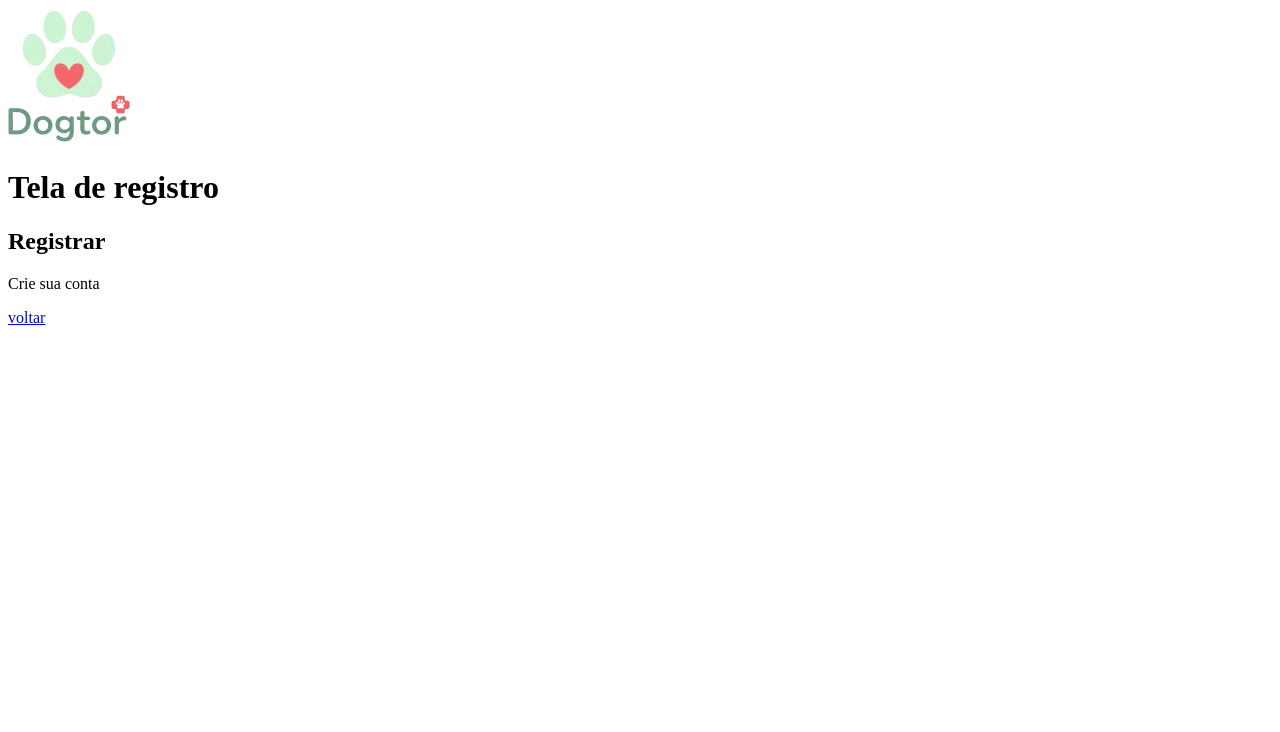
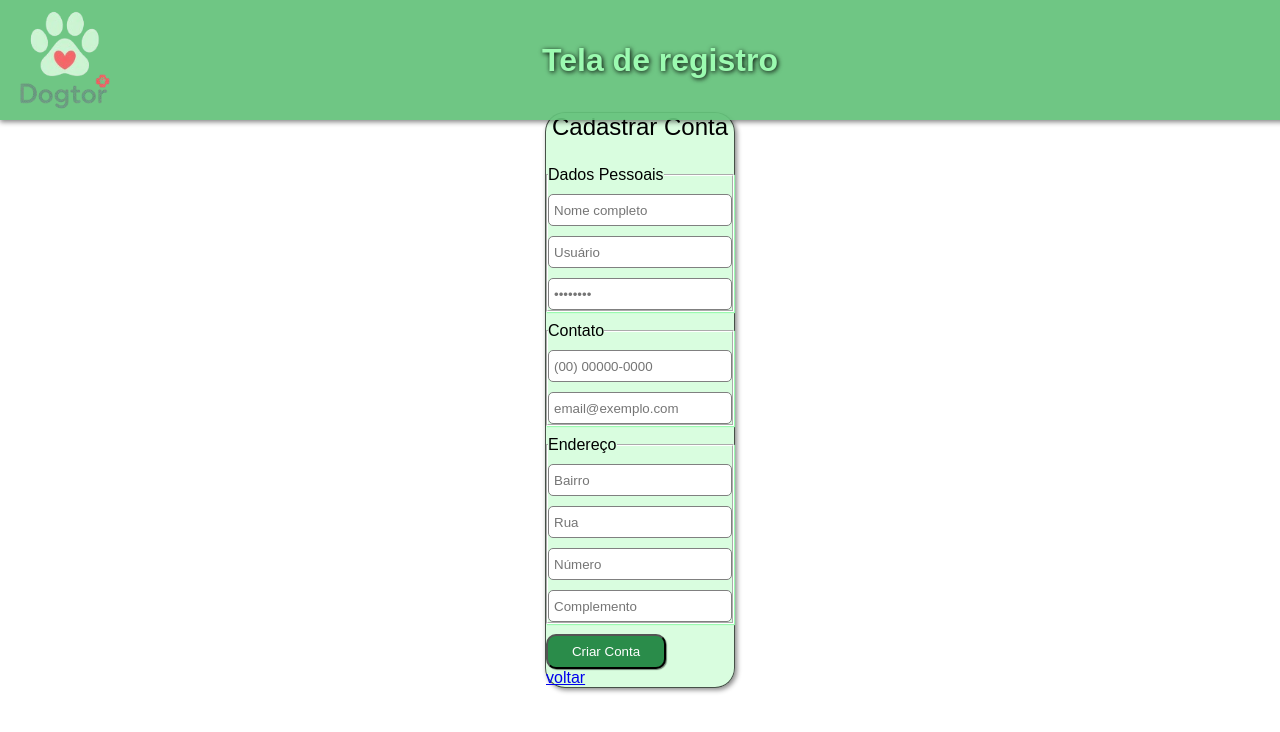
Before and after one commit to UlfGunnar/Projeto-Senai-2-4, a Flask app: page /registrar in a window 1280 px wide. Shown: the top 732 px of the page. Run offline with Flask 3, Linux system fonts and the light colour scheme.

Commit message:
Tela de registro

```diff
--- a/templates/Register.html
+++ b/templates/Register.html
@@ -4,16 +4,50 @@
     <meta charset="UTF-8">
     <meta name="viewport" content="width=device-width, initial-scale=1.0">
     <title>Document</title>
+    <link rel="stylesheet" href="{{ url_for('static', filename='css/Register/Register_geral.css') }}" media="all">
+    <link rel="stylesheet" href="{{ url_for('static', filename='css/Register/Register_retrato.css') }}" media="screen and (orientation: portrait)">
 </head>
 <body>
     <header>
-        <img src="{{ url_for('static', filename='Images/Logo.png') }}" alt="">
+        <img src="{{ url_for('static', filename='Images/Logo.png') }}" alt="Logo">
         <h1>Tela de registro</h1>
     </header>
     <main>
-        <h2>Registrar</h2>
-        <p>Crie sua conta</p>
+        <h2>Cadastrar Conta</h2>
+
+        <section id="register">
+            <form action="register" method="post">
+
+                <fieldset>
+                    <legend>Dados Pessoais</legend>
+
+                    <input type="text" name="nome_register" id="nome" placeholder="Nome completo" required>
+                    <input type="text" name="usuario_register" id="usuario" placeholder="Usuário" required>
+                    <input type="password" name="senha_register" id="senha" placeholder="••••••••" required>
+                </fieldset>
+                <fieldset>
+                    <legend>Contato</legend>
+
+                    <input type="tel" name="celular_register" id="celular" placeholder="(00) 00000-0000">
+                    <input type="email" name="email_register" id="email" placeholder="email@exemplo.com" required>
+                </fieldset>
+                <fieldset>
+                    <legend>Endereço</legend>
+
+                    <input type="text" name="bairro_register" id="bairro" placeholder="Bairro">
+                    <input type="text" name="rua_register" id="rua" placeholder="Rua">
+                    <input type="text" name="numero_register" id="numero" placeholder="Número">
+                    <input type="text" name="complemento_register" id="complemento" placeholder="Complemento">
+                </fieldset>
+
+                <button type="submit">Criar Conta</button>
+            </form>
+
+            <a href="{{ url_for('login_page') }}">voltar</a>
+        </section>
     </main>
-    <a href="{{ url_for('login_page') }}">voltar</a>
+    <script>
+
+    </script>
 </body>
 </html>
```
Also changed, not shown: templates/Login.html (+6 -6 lines).
